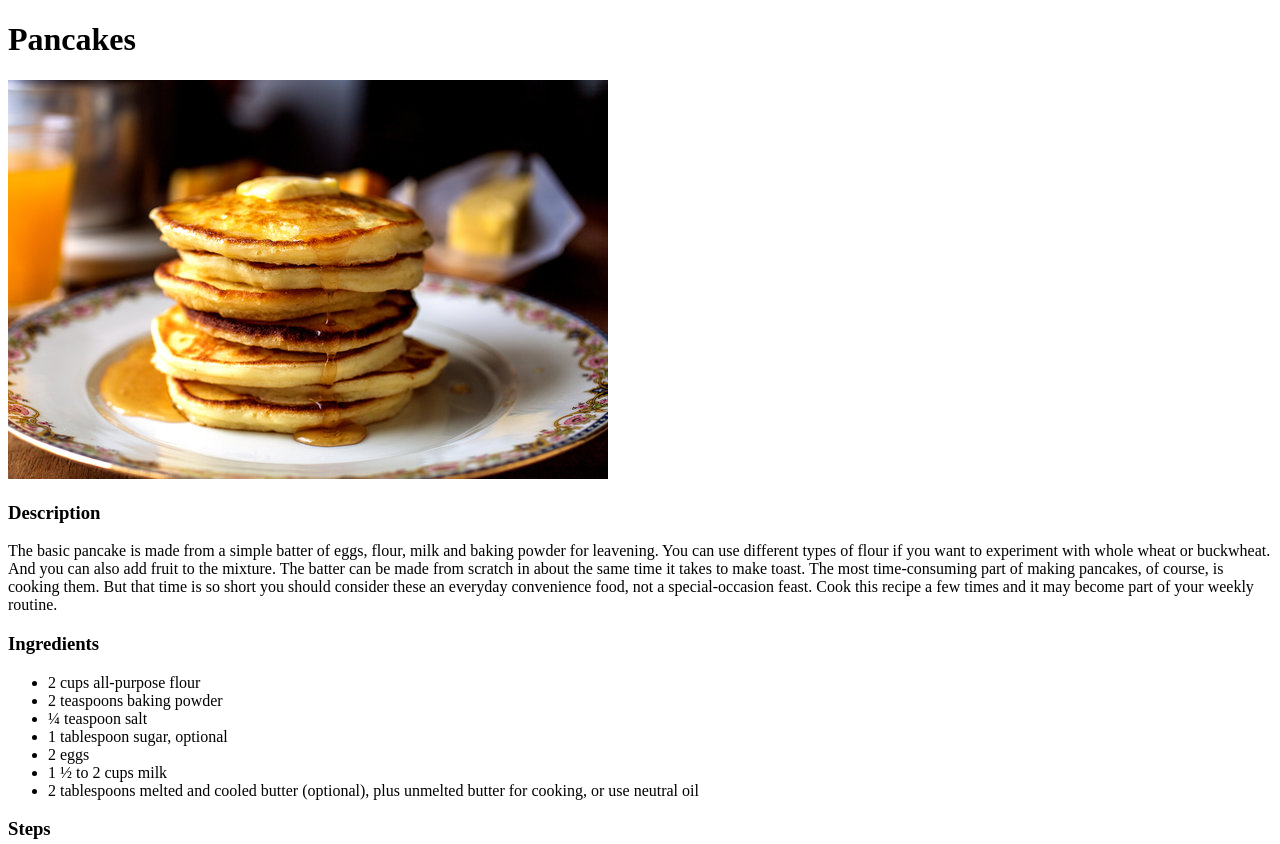
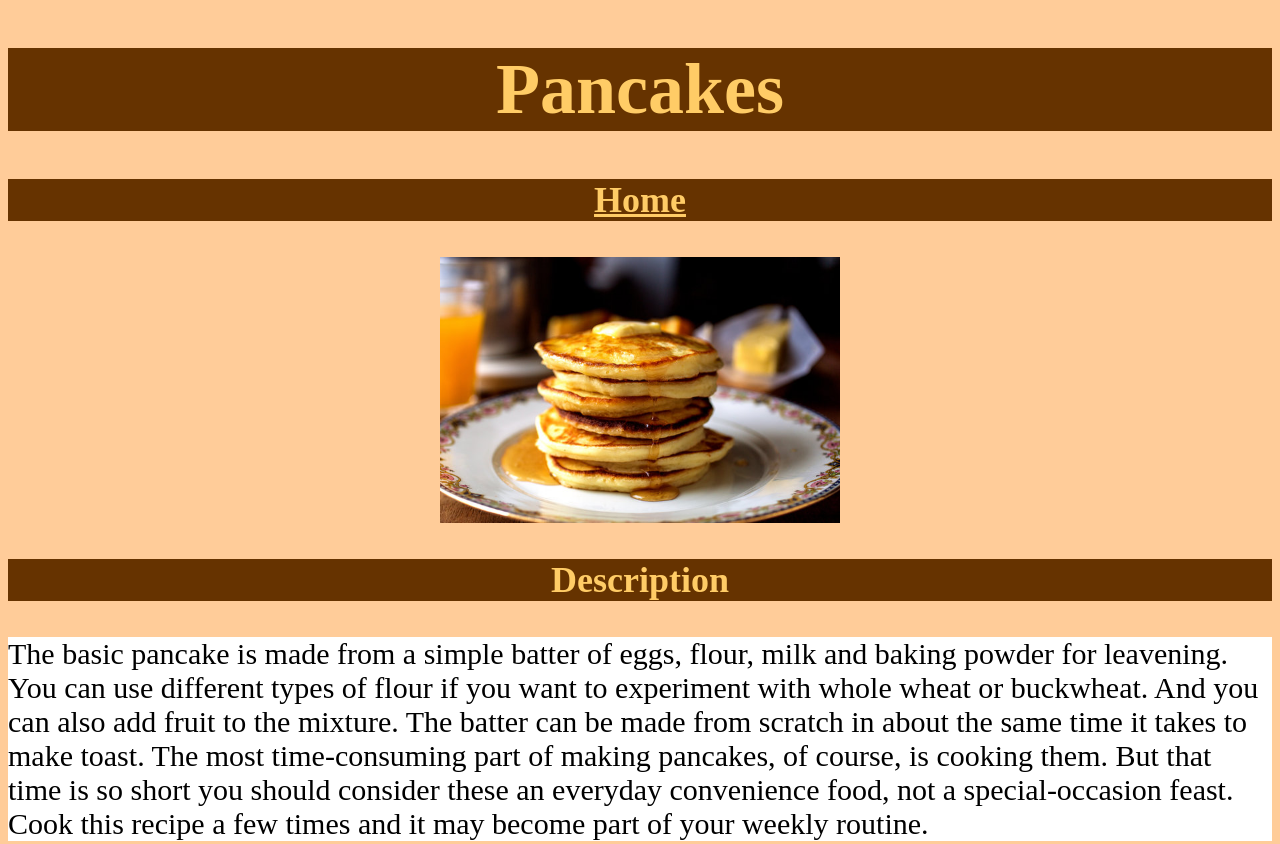
Before and after one commit to Michaelj82/odin-recipes, a plain HTML site: page recipes/pancakes.html in a window 1280 px wide. Shown: the top 844 px of the page. Drawn offline with Linux system fonts and the light colour scheme.

Commit message:
Added CSS

```diff
--- a/recipes/pancakes.html
+++ b/recipes/pancakes.html
@@ -5,32 +5,34 @@
     <meta http-equiv="X-UA-Compatible" content="IE=edge">
     <meta name="viewport" content="width=device-width, initial-scale=1.0">
     <title>Pancakes</title>
+    <link rel="stylesheet" href="../style.css">
+
 </head>
 <body>
-    <h1>Pancakes</h1>
-    <img src="./images/pancakes.jpg">
-    <h3>Description</h3>
+    <h1 class="title">Pancakes</h1>
+    <h3 class="header"> <a href="../index.html">Home</a></h3>
+    <img class="recipe_page_image center_image" src="./images/pancakes.jpg">
+    <h3 class="header">Description</h3>
 
-    <p>The basic pancake is made from a simple batter of eggs, flour, milk and baking powder for leavening. You can use different types of flour if you want to experiment with whole wheat or buckwheat. And you can also add fruit to the mixture. The batter can be made from scratch in about the same time it takes to make toast. The most time-consuming part of making pancakes, of course, is cooking them. But that time is so short you should consider these an everyday convenience food, not a special-occasion feast. Cook this recipe a few times and it may become part of your weekly routine.
+    <p class="description_box">The basic pancake is made from a simple batter of eggs, flour, milk and baking powder for leavening. You can use different types of flour if you want to experiment with whole wheat or buckwheat. And you can also add fruit to the mixture. The batter can be made from scratch in about the same time it takes to make toast. The most time-consuming part of making pancakes, of course, is cooking them. But that time is so short you should consider these an everyday convenience food, not a special-occasion feast. Cook this recipe a few times and it may become part of your weekly routine.
 
     </p>
 
-    <h3>Ingredients</h3>
+    <h3 class="header">Ingredients</h3>
 
-    <ul>
+    <ul class="centered_list recipe_page">
         <li>2 cups all-purpose flour</li>
         <li>2 teaspoons baking powder</li>
         <li>¼ teaspoon salt</li>
         <li>1 tablespoon sugar, optional</li>
         <li>2 eggs</li>
         <li>1 ½ to 2 cups milk</li>
-        <li>2 tablespoons melted and cooled butter (optional), plus unmelted butter for cooking, or use neutral oil</li>
-
+        <li>2 tablespoons melted and cooled butter
 
     </ul>
-    <h3>Steps</h3>
+    <h3 class="header">Steps</h3>
 
-    <ol>
+    <ol class="centered_list recipe_page">
 
         <li>Heat a griddle or large skillet over medium-low heat. In a bowl, mix together dry ingredients. Beat eggs into 1 1/2 cups milk, then stir in 2 tablespoons melted cooled butter, if using it. Gently stir this mixture into dry ingredients, mixing only enough to moisten flour; don't worry about a few lumps. If batter seems thick, add a little more milk.</li>
         <li>Place a teaspoon or 2 of butter or oil on griddle or skillet. When butter foam subsides or oil shimmers, ladle batter onto griddle or skillet, making pancakes of any size you like. Adjust heat as necessary; usually, first batch will require higher heat than subsequent batches. Flip pancakes after bubbles rise to surface and bottoms brown, after 2 to 4 minutes.</li>
--- /dev/null
+++ b/style.css
@@ -0,0 +1,57 @@
+a:link, a:visited,  a:hover, a:active
+{
+    color: #ffcc66;
+    background-color: #663300;
+}
+
+
+
+body{
+    background-color: #ffcc99;
+}
+
+.centered_list{
+    display:table;
+    margin: 0 auto;
+    text-align: left;
+    font-size: 20px;
+}
+
+.description_box,
+.centered_list.recipe_page{
+    font-size: 30px;
+    background-color: white;
+}
+
+
+.smaller_image{
+    height: auto;
+    width: 200px;
+
+}
+
+.recipe_page_image{
+    height:auto;
+    width:400px
+}
+
+.center_image{
+    display:block;
+    margin-left: auto;
+    margin-right: auto;
+}
+
+.header,
+.title{
+    text-align: center;
+    color: #ffcc66;
+    background-color: #663300;
+}
+
+.header{
+    font-size: 36px;
+}
+
+.title{
+    font-size: 72px;
+}
```
Also changed, not shown: index.html (+9 -3 lines), recipes/lasagna.html (+12 -8 lines), recipes/macncheese.html (+12 -8 lines).
